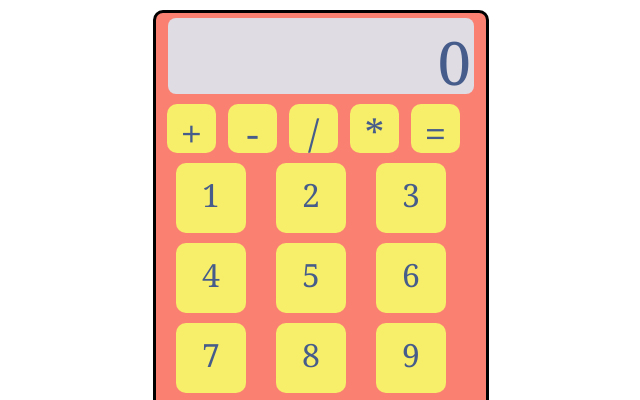
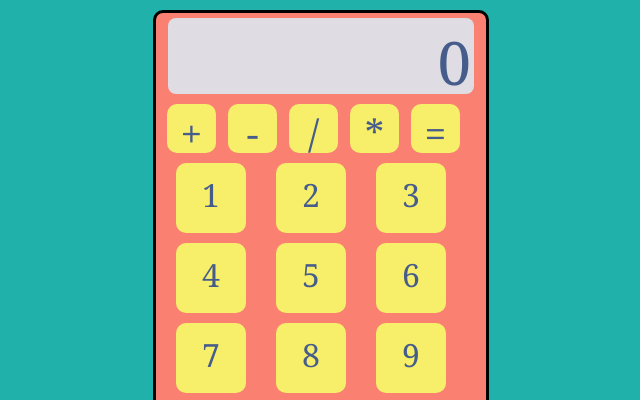
Before and after one commit to dnd618/Calculator, a website: page index.1.html in a window 1280 px wide. Shown: the top 400 px of the page, without its empty margins (319-959 px from the left). Drawn offline with nearby package versions, Linux system fonts and the light colour scheme.

Commit message:
final project

```diff
--- a/styles/styles.css
+++ b/styles/styles.css
@@ -2,6 +2,7 @@ body, div, a {
     padding:0;
     margin:0;
     font-family: Cambria, Cochin, serif;
+    background-color: lightseagreen;
 }
 
 #calculator {
```
